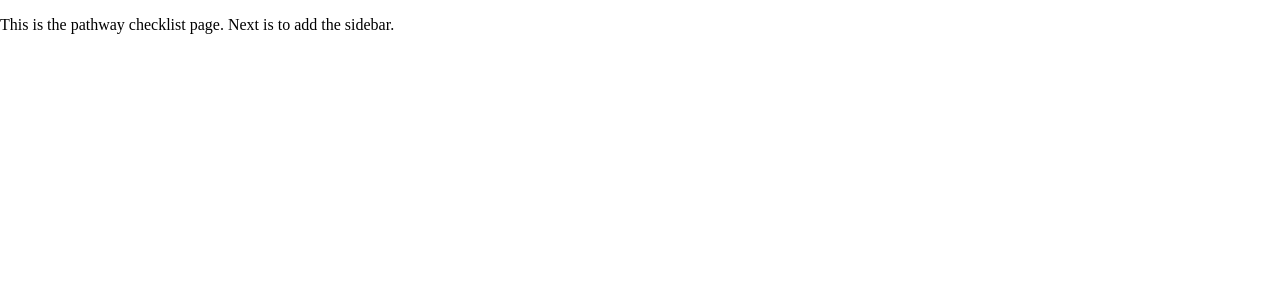
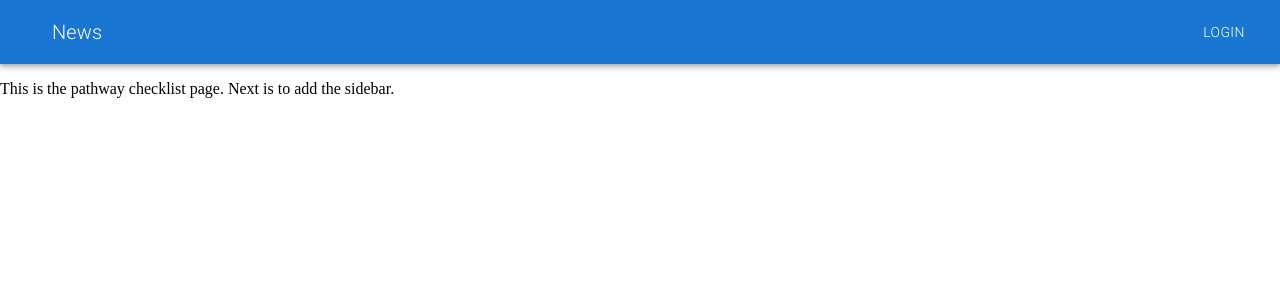
Before and after one commit to ARC-Team-CSI/ARC_Frontend, a React (Create React App) app: page /PathwayChecklistPage in a window 1280 px wide. Shown: the top 300 px of the page. Built offline with nearby package versions, Linux system fonts and the light colour scheme.

Commit message:
added header and new page

```diff
--- a/src/app/pages/PathwayChecklistPage.js
+++ b/src/app/pages/PathwayChecklistPage.js
@@ -1,9 +1,11 @@
 import React from "react";
+import ResponsiveAppBar from "../components/ResponsiveAppBar";
 
 const PathwayChecklistPage = () => {
 
     return (
       <div>
+          <ResponsiveAppBar/>
         <p>This is the pathway checklist page. Next is to add the sidebar.</p>
       </div>
     );
```
